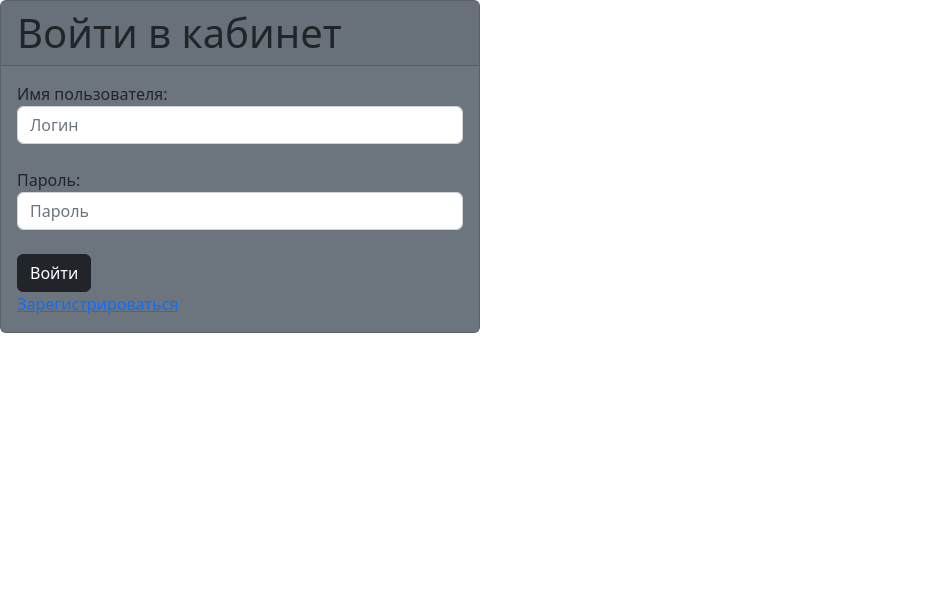
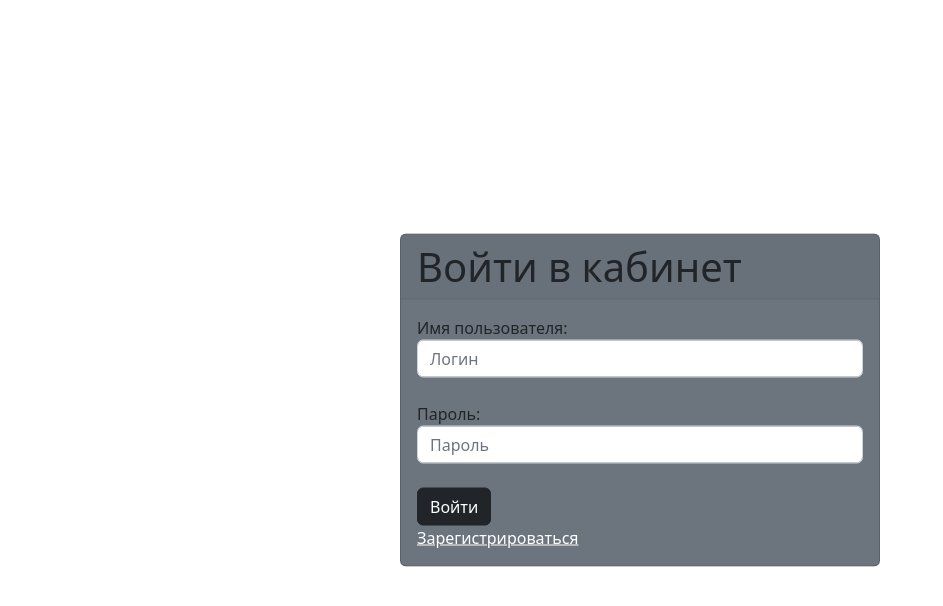
Before and after one commit to Ivan073/SCoI, a Django app: page /login in a window 1280 px wide. Shown: the top 606 px of the page, without its empty margins (0-943 px from the left). Run offline with Django 4.2, Linux system fonts and the light colour scheme.

Commit message:
More styles for login and sign up

```diff
--- /dev/null
+++ b/Lab4/Lab4/HotelSite/static/styles.css
@@ -0,0 +1,6 @@
+.middle-of-screen {
+  position: absolute;
+  top: 50%;
+  left: 50%;
+  transform: translate(-50%, -50%);
+}{
--- a/Lab4/Lab4/HotelSite/templates/login.html
+++ b/Lab4/Lab4/HotelSite/templates/login.html
@@ -1,13 +1,15 @@
 <!DOCTYPE html>
+{% load static %}
 <html lang="en">
 <head>
     <meta charset="UTF-8">
     <link rel="stylesheet" href="https://cdn.jsdelivr.net/npm/bootstrap@5.2.3/dist/css/bootstrap.min.css" integrity="sha384-rbsA2VBKQhggwzxH7pPCaAqO46MgnOM80zW1RWuH61DGLwZJEdK2Kadq2F9CUG65" crossorigin="anonymous">
+    <link rel="stylesheet" type="text/css" href="{% static 'styles.css' %}">
     <script src="https://cdn.jsdelivr.net/npm/bootstrap@5.2.3/dist/js/bootstrap.min.js" integrity="sha384-cuYeSxntonz0PPNlHhBs68uyIAVpIIOZZ5JqeqvYYIcEL727kskC66kF92t6Xl2V" crossorigin="anonymous"></script>
     <title>Login</title>
 </head>
 <body>
-<div class="card bg-secondary mb-3" style="max-width: 30rem;">
+<div class="card bg-secondary mb-3 middle-of-screen" style="width: 30rem;">
     <div class="card-header display-6" >Войти в кабинет</div>
     <div class="card-body">
       <form method="post" action="login">
@@ -18,7 +20,7 @@
           <input type="password" id="password" name="password" class="form-control me-sm-2" placeholder="Пароль"><br>
       <button type="submit" class="btn btn-dark">Войти</button>
       </form>
-        <a href="signup">Зарегистрироваться</a>
+        <a href="signup" class="text-white">Зарегистрироваться</a>
     </div>
 </div>
 </body>
--- a/Lab4/Lab4/HotelSite/templates/signup.html
+++ b/Lab4/Lab4/HotelSite/templates/signup.html
@@ -1,13 +1,15 @@
 <!DOCTYPE html>
+{% load static %}
 <html lang="en">
 <head>
     <meta charset="UTF-8">
     <link rel="stylesheet" href="https://cdn.jsdelivr.net/npm/bootstrap@5.2.3/dist/css/bootstrap.min.css" integrity="sha384-rbsA2VBKQhggwzxH7pPCaAqO46MgnOM80zW1RWuH61DGLwZJEdK2Kadq2F9CUG65" crossorigin="anonymous">
+    <link rel="stylesheet" type="text/css" href="{% static 'styles.css' %}">
     <script src="https://cdn.jsdelivr.net/npm/bootstrap@5.2.3/dist/js/bootstrap.min.js" integrity="sha384-cuYeSxntonz0PPNlHhBs68uyIAVpIIOZZ5JqeqvYYIcEL727kskC66kF92t6Xl2V" crossorigin="anonymous"></script>
     <title>Sign up</title>
 </head>
 <body>
-<div class="card bg-secondary mb-3" style="max-width: 30rem;">
+<div class="card bg-secondary mb-3 middle-of-screen" style="width: 30rem;">
     <div class="card-header display-6">Регистрация</div>
     <div class="card-body">
         <form method="post" action="login">
@@ -18,7 +20,7 @@
           <input type="password" id="password" name="password" class="form-control me-sm-2" placeholder="Пароль"><br>
         <button type="submit" class="btn btn-dark">Зарегистрироваться</button>
   </form>
-    <a href="login">Уже зарегистрированы?</a></div>
+    <a href="login" class="text-white">Уже зарегистрированы?</a></div>
 </div>
 </body>
 </html>
--- a/Lab4/Lab4/HotelSite/views.py
+++ b/Lab4/Lab4/HotelSite/views.py
@@ -1,6 +1,7 @@
 from django.shortcuts import render
 from django.http import HttpResponse
 from django.contrib.auth.forms import AuthenticationForm
+
 
 def login_view(request):
     if request.method == "POST":
```
